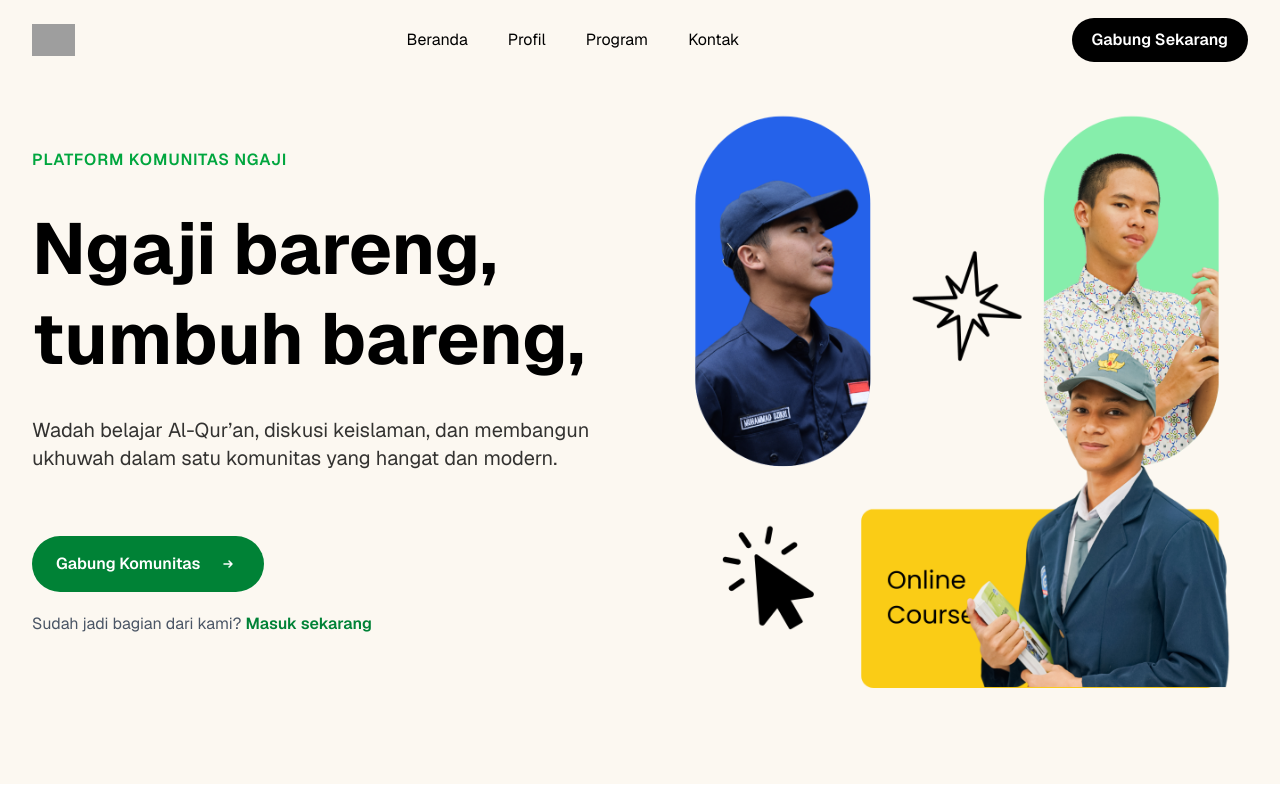
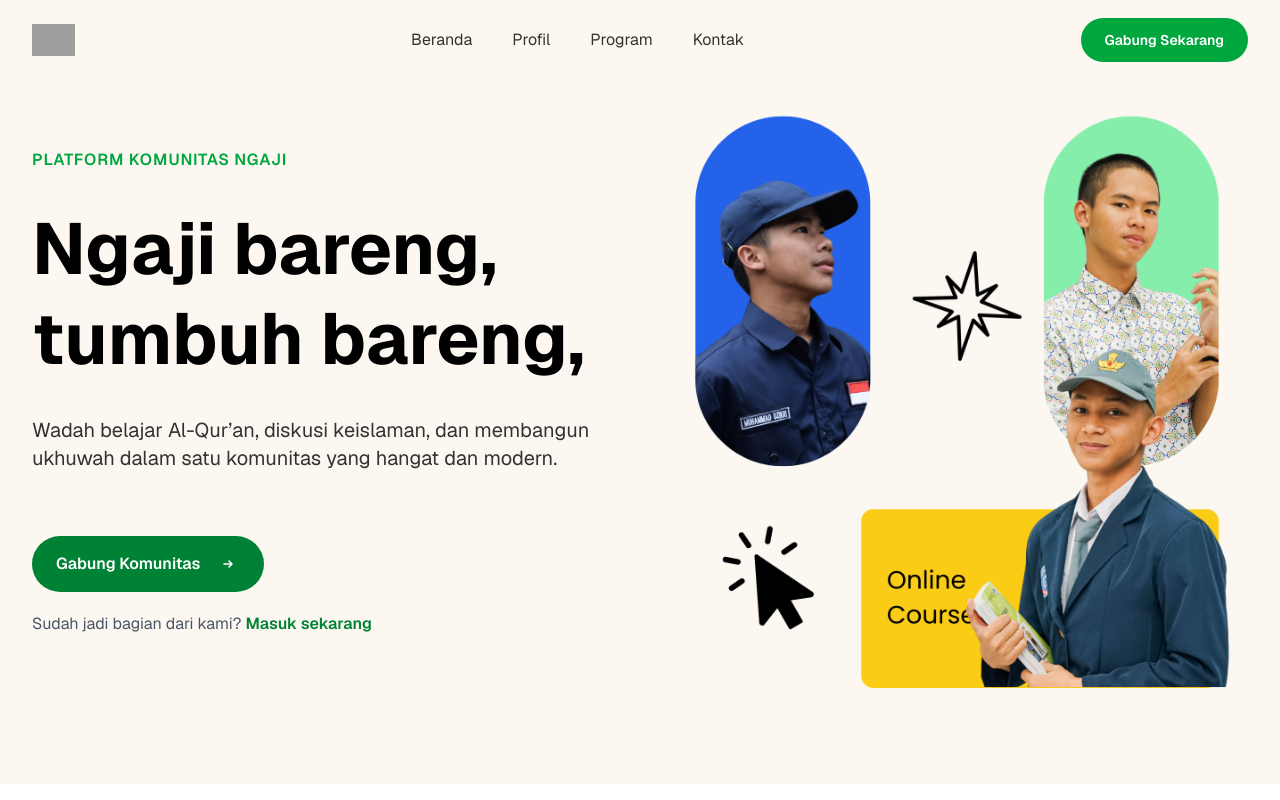
Before and after one commit to FISmart1/ngaji, a Next.js app: page / in a window 1280 px wide. Shown: the top 800 px of the page. Built offline with nearby package versions, Linux system fonts and the light colour scheme; grey boxes are pictures that could not be loaded.

Commit message:
fix navbar

```diff
--- a/components/Navbar.tsx
+++ b/components/Navbar.tsx
@@ -1,43 +1,99 @@
+'use client';
+import { useState } from 'react';
+
 export default function Navbar() {
+  const [open, setOpen] = useState(false);
+
   return (
     <div className="fixed w-full z-[1000]">
-      <header className="bg-[#FCF8F1] bg-opacity-30">
-        <div className="px-4 mx-auto sm:px-6 lg:px-8">
+      <header className="bg-[#FCF8F1]/80 backdrop-blur-md">
+        <div className="px-4 mx-auto max-w-7xl sm:px-6 lg:px-8">
           <div className="flex items-center justify-between h-16 lg:h-20">
+
             {/* Logo */}
-            <div className="flex-shrink-0">
-              <a href="/" className="flex">
-                <img className="w-auto h-8" src="https://cdn.rareblocks.xyz/collection/celebration/images/logo.svg" alt="Logo" />
+            <a href="/" className="flex items-center">
+              <img
+                className="h-8 w-auto"
+                src="https://cdn.rareblocks.xyz/collection/celebration/images/logo.svg"
+                alt="Logo"
+              />
+            </a>
+
+            {/* Desktop Menu */}
+            <nav className="hidden lg:flex items-center gap-10">
+              {['Beranda', 'Profil', 'Program', 'Kontak'].map((item) => (
+                <a
+                  key={item}
+                  href="#"
+                  className="text-base text-black/80 hover:text-black transition"
+                >
+                  {item}
+                </a>
+              ))}
+            </nav>
+
+            {/* Desktop CTA */}
+            <a
+              href="#"
+              className="hidden lg:inline-flex items-center justify-center px-6 py-3 text-sm font-semibold text-white bg-green-600 rounded-full transition hover:bg-green-700"
+            >
+              Gabung Sekarang
+            </a>
+
+            {/* Mobile Button */}
+            <button
+              onClick={() => setOpen(!open)}
+              className="lg:hidden p-2 rounded-md hover:bg-black/5 transition"
+            >
+              <svg
+                className="w-6 h-6 text-black"
+                fill="none"
+                stroke="currentColor"
+                viewBox="0 0 24 24"
+              >
+                {open ? (
+                  <path
+                    strokeLinecap="round"
+                    strokeLinejoin="round"
+                    strokeWidth={2}
+                    d="M6 18L18 6M6 6l12 12"
+                  />
+                ) : (
+                  <path
+                    strokeLinecap="round"
+                    strokeLinejoin="round"
+                    strokeWidth={2}
+                    d="M4 8h16M4 16h16"
+                  />
+                )}
+              </svg>
+            </button>
+          </div>
+
+          {/* Mobile Menu */}
+          <div
+            className={`lg:hidden overflow-hidden transition-all duration-300 ${
+              open ? 'max-h-96 opacity-100' : 'max-h-0 opacity-0'
+            }`}
+          >
+            <div className="py-6 flex flex-col gap-6">
+              {['Beranda', 'Profil', 'Program', 'Kontak'].map((item) => (
+                <a
+                  key={item}
+                  href="#"
+                  className="text-black text-base hover:text-green-600 transition"
+                >
+                  {item}
+                </a>
+              ))}
+
+              <a
+                href="#"
+                className="mt-4 inline-flex justify-center px-6 py-3 bg-green-600 text-white rounded-full font-semibold hover:bg-green-700 transition"
+              >
+                Gabung Sekarang
               </a>
             </div>
-
-            {/* Mobile Menu Button */}
-            <button type="button" className="inline-flex p-2 text-black transition-all duration-200 rounded-md lg:hidden focus:bg-gray-100 hover:bg-gray-100">
-              <svg className="block w-6 h-6" xmlns="http://www.w3.org/2000/svg" fill="none" viewBox="0 0 24 24" stroke="currentColor">
-                <path strokeLinecap="round" strokeLinejoin="round" strokeWidth="2" d="M4 8h16M4 16h16" />
-              </svg>
-            </button>
-
-            {/* Desktop Menu */}
-            <div className="hidden lg:flex lg:items-center lg:justify-center lg:space-x-10">
-              <a href="#" className="text-base text-black transition-all duration-200 hover:text-opacity-80">
-                Beranda
-              </a>
-              <a href="#" className="text-base text-black transition-all duration-200 hover:text-opacity-80">
-                Profil
-              </a>
-              <a href="#" className="text-base text-black transition-all duration-200 hover:text-opacity-80">
-                Program
-              </a>
-              <a href="#" className="text-base text-black transition-all duration-200 hover:text-opacity-80">
-                Kontak
-              </a>
-            </div>
-
-            {/* CTA */}
-            <a href="#" className="hidden lg:inline-flex items-center justify-center px-5 py-2.5 text-base font-semibold text-white bg-black rounded-full transition-all duration-200 hover:bg-yellow-300 hover:text-black">
-              Gabung Sekarang
-            </a>
           </div>
         </div>
       </header>
```
